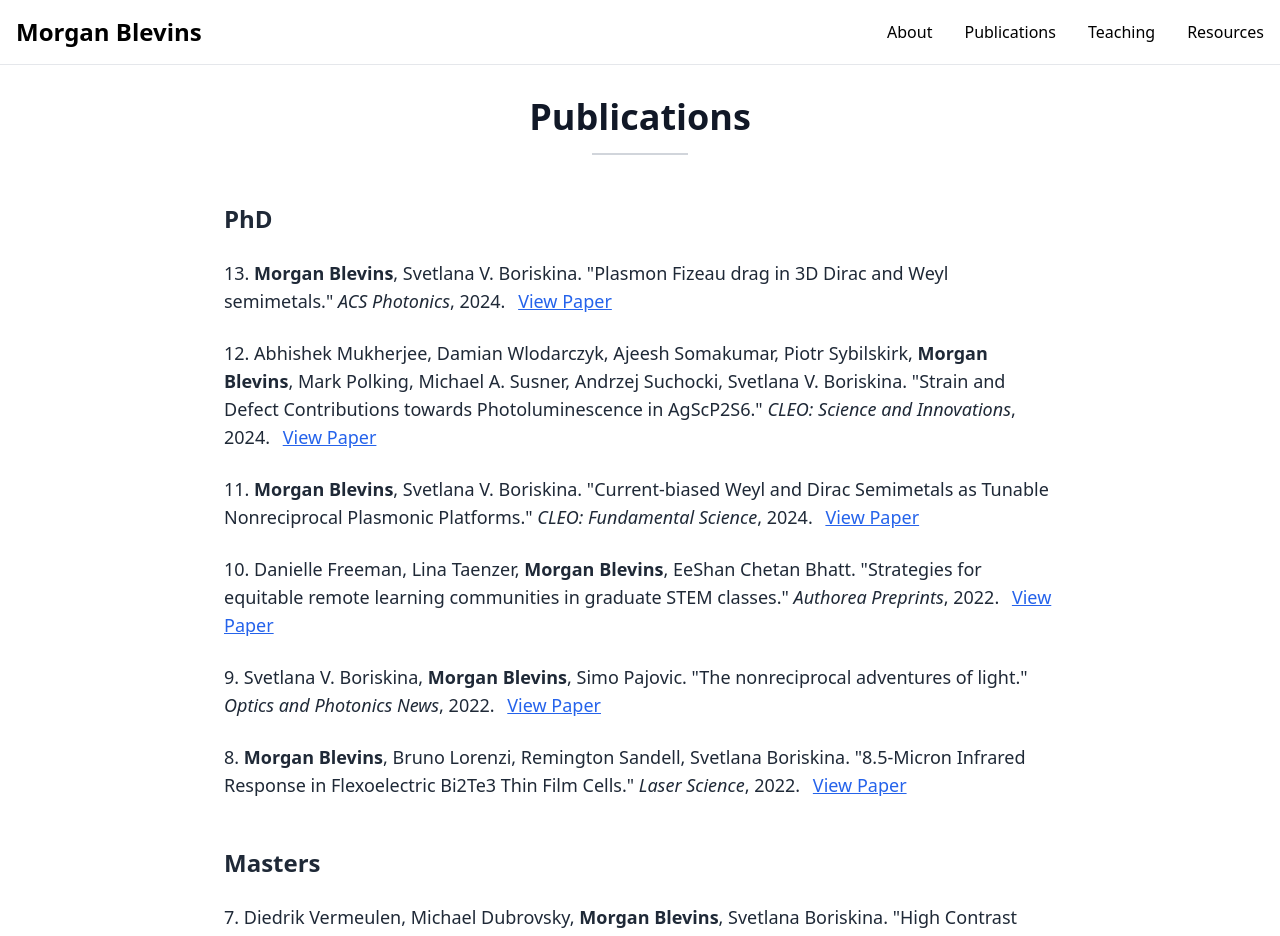
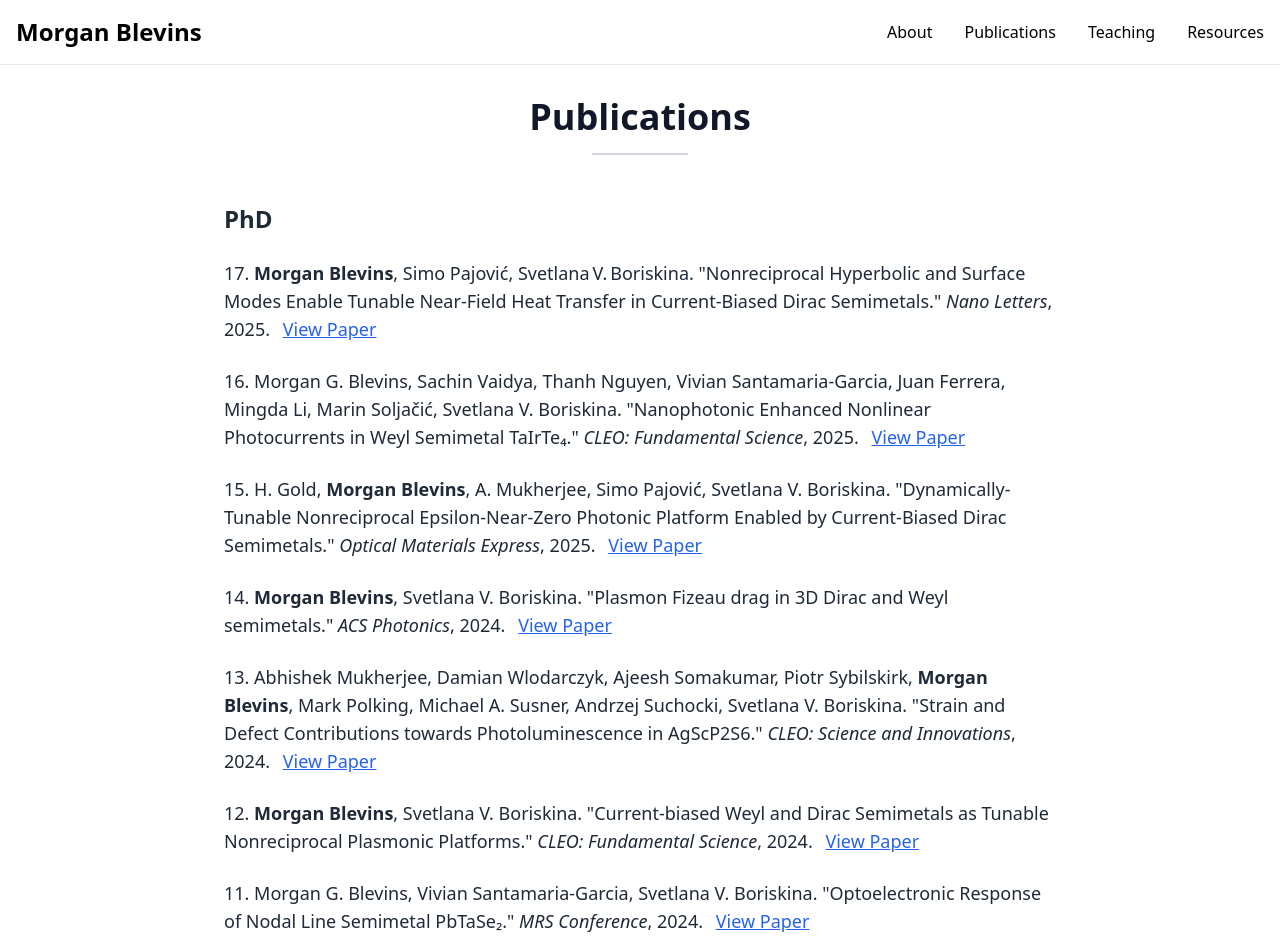
Before and after one commit to morganblevins/cv, a Next.js app: page /publications in a window 1280 px wide. Shown: the top 936 px of the page. Built offline with nearby package versions, Linux system fonts and the light colour scheme.

Commit message:
Pubs updates

```diff
--- a/src/app/publications/page.js
+++ b/src/app/publications/page.js
@@ -108,6 +108,38 @@ export default function Publications() {
       link: "#",
       category: "PhD",
     },
+    {
+      title: "Optoelectronic Response of Nodal Line Semimetal PbTaSe₂",
+      authors: "Morgan G. Blevins, Vivian Santamaria-Garcia, Svetlana V. Boriskina",
+      year: 2024,
+      journal: "MRS Conference",
+      link: "#",
+      category: "PhD",
+    },
+    {
+      title: "Nonreciprocal Hyperbolic and Surface Modes Enable Tunable Near‑Field Heat Transfer in Current‑Biased Dirac Semimetals",
+      authors: "Morgan Blevins, Simo Pajović, Svetlana V. Boriskina",
+      year: 2025,
+      journal: "Nano Letters",
+      link: "https://pubs.acs.org/doi/10.1021/acs.nanolett.5c00655",
+      category: "PhD",
+    },
+    {
+      title: "Nanophotonic Enhanced Nonlinear Photocurrents in Weyl Semimetal TaIrTe₄",
+      authors: "Morgan G. Blevins, Sachin Vaidya, Thanh Nguyen, Vivian Santamaria-Garcia, Juan Ferrera, Mingda Li, Marin Soljačić, Svetlana V. Boriskina",
+      year: 2025,
+      journal: "CLEO: Fundamental Science",
+      link: "#",
+      category: "PhD",
+    },
+    {
+      title: "Dynamically-Tunable Nonreciprocal Epsilon-Near-Zero Photonic Platform Enabled by Current-Biased Dirac Semimetals",
+      authors: "H. Gold, Morgan Blevins, A. Mukherjee, Simo Pajović, Svetlana V. Boriskina",
+      year: 2025,
+      journal: "Optical Materials Express",
+      link: "https://doi.org/10.1364/OME.486103",
+      category: "PhD",
+    },
   ];
 
   // Sort publications by year (newest to oldest)
```
